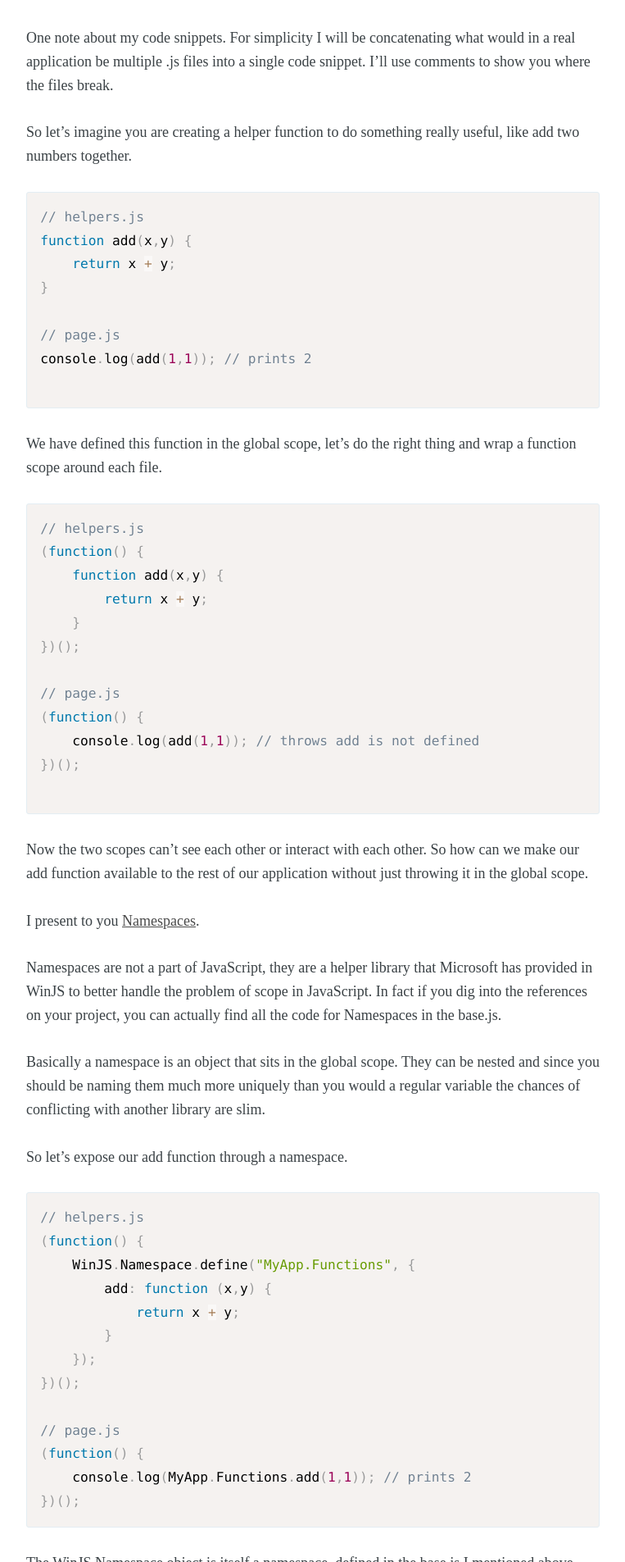
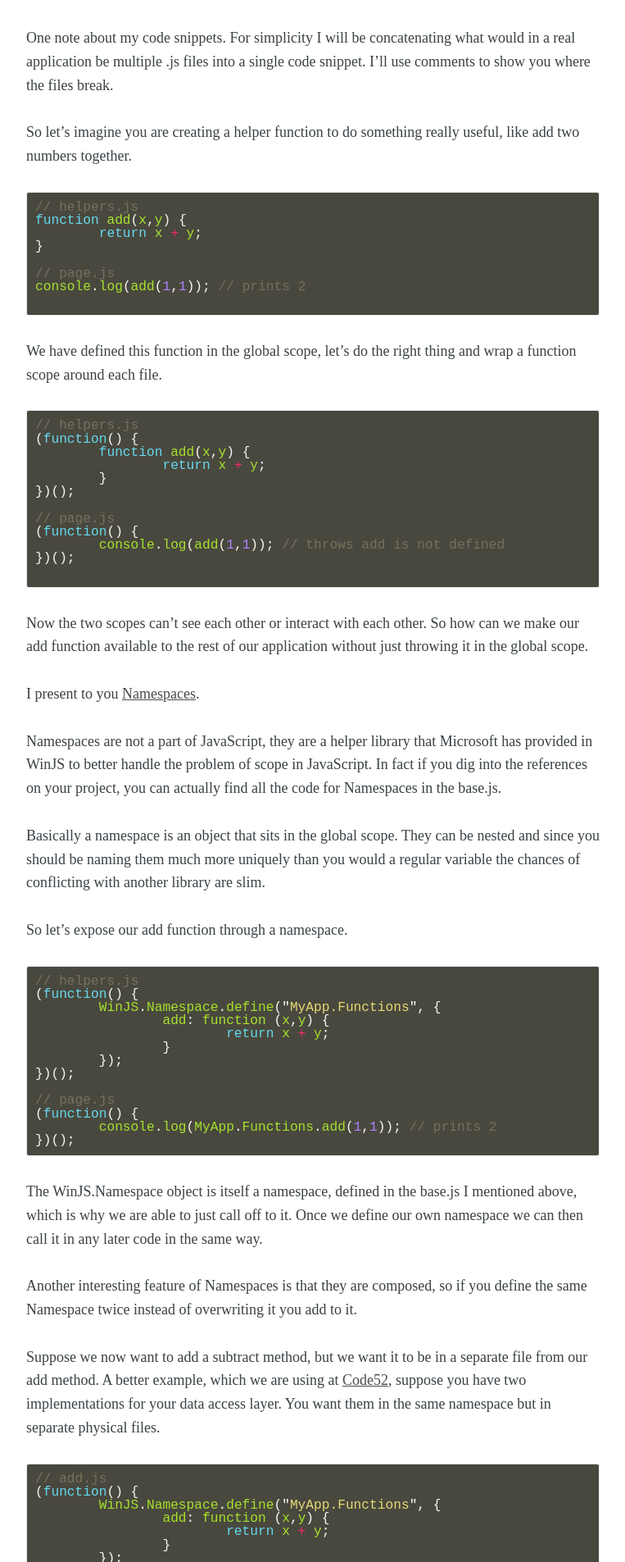
Before and after one commit to csainty/csainty.github.io, a Jekyll site: the page built from _posts/2012-03-08-winjs-namespaces.md, in a window 1280 px wide. Shown: the part 485-2390 px from the top of the page at 82% size, without its empty margins (258-1021 px from the left). Built offline with Jekyll 4.4.1, drawn with Linux system fonts in a browser that asks for light colours; some web fonts are replaced; Markdown is read by kramdown in place of the engine named in the settings; some of the changed text lies outside the part shown.

Commit message:
Remove prism and use pygments

```diff
--- a/_config.yml
+++ b/_config.yml
@@ -2,8 +2,8 @@
 author: Chris Sainty
 description: A technical blog about software development. Usual topics include C#, Node.js and anything web.
 markdown: redcarpet
-pygments: false
 paginate: 5
+highlighter: pygments
 url: http://blog.csainty.com
 tag_page_layout: tag_page
 tag_page_dir: tag
--- a/_layouts/default.html
+++ b/_layouts/default.html
@@ -7,12 +7,13 @@
     <meta name="HandheldFriendly" content="True" />
     <meta name="MobileOptimized" content="320" />
     <meta name="viewport" content="width=device-width, initial-scale=1.0" />
-    <link rel="stylesheet" href="/css/prism.css">
+
     <link rel="stylesheet" type="text/css" href="//fonts.googleapis.com/css?family=Droid+Serif:400,700,400italic|Open+Sans:700,400" />
+    <link rel="stylesheet" href="/css/normalize.css">
     <link rel="stylesheet" href="/css/main.css">
+    <link rel="stylesheet" href="/css/code.css">
     <link rel="shortcut icon" href="/images/favicon.png" />
     <script src="/js/site.js" defer></script>
-    <script src="/js/prism.js" defer></script>
 </head>
 <body>
   <header id="site-head" class="dark">
--- /dev/null
+++ b/css/code.css
@@ -0,0 +1,64 @@
+.highlight pre { background-color: #49483e; color: white; }
+.highlight .c { color: #75715e } /* Comment */
+.highlight .err { } /* Error */
+.highlight .k { color: #66d9ef } /* Keyword */
+.highlight .l { color: #ae81ff } /* Literal */
+.highlight .n { color: #f8f8f2 } /* Name */
+.highlight .o { color: #f92672 } /* Operator */
+.highlight .p { color: #f8f8f2 } /* Punctuation */
+.highlight .cm { color: #75715e } /* Comment.Multiline */
+.highlight .cp { color: #75715e } /* Comment.Preproc */
+.highlight .c1 { color: #75715e } /* Comment.Single */
+.highlight .cs { color: #75715e } /* Comment.Special */
+.highlight .ge { font-style: italic } /* Generic.Emph */
+.highlight .gs { font-weight: bold } /* Generic.Strong */
+.highlight .kc { color: #66d9ef } /* Keyword.Constant */
+.highlight .kd { color: #66d9ef } /* Keyword.Declaration */
+.highlight .kn { color: #f92672 } /* Keyword.Namespace */
+.highlight .kp { color: #66d9ef } /* Keyword.Pseudo */
+.highlight .kr { color: #66d9ef } /* Keyword.Reserved */
+.highlight .kt { color: #66d9ef } /* Keyword.Type */
+.highlight .ld { color: #e6db74 } /* Literal.Date */
+.highlight .m { color: #ae81ff } /* Literal.Number */
+.highlight .s { color: #e6db74 } /* Literal.String */
+.highlight .na { color: #a6e22e } /* Name.Attribute */
+.highlight .nb { color: #f8f8f2 } /* Name.Builtin */
+.highlight .nc { color: #a6e22e } /* Name.Class */
+.highlight .no { color: #66d9ef } /* Name.Constant */
+.highlight .nd { color: #a6e22e } /* Name.Decorator */
+.highlight .ni { color: #f8f8f2 } /* Name.Entity */
+.highlight .ne { color: #a6e22e } /* Name.Exception */
+.highlight .nf { color: #a6e22e } /* Name.Function */
+.highlight .nl { color: #f8f8f2 } /* Name.Label */
+.highlight .nn { color: #f8f8f2 } /* Name.Namespace */
+.highlight .nx { color: #a6e22e } /* Name.Other */
+.highlight .py { color: #f8f8f2 } /* Name.Property */
+.highlight .nt { color: #f92672 } /* Name.Tag */
+.highlight .nv { color: #f8f8f2 } /* Name.Variable */
+.highlight .ow { color: #f92672 } /* Operator.Word */
+.highlight .w { color: #f8f8f2 } /* Text.Whitespace */
+.highlight .mf { color: #ae81ff } /* Literal.Number.Float */
+.highlight .mh { color: #ae81ff } /* Literal.Number.Hex */
+.highlight .mi { color: #ae81ff } /* Literal.Number.Integer */
+.highlight .mo { color: #ae81ff } /* Literal.Number.Oct */
+.highlight .sb { color: #e6db74 } /* Literal.String.Backtick */
+.highlight .sc { color: #e6db74 } /* Literal.String.Char */
+.highlight .sd { color: #e6db74 } /* Literal.String.Doc */
+.highlight .s2 { color: #e6db74 } /* Literal.String.Double */
+.highlight .se { color: #ae81ff } /* Literal.String.Escape */
+.highlight .sh { color: #e6db74 } /* Literal.String.Heredoc */
+.highlight .si { color: #e6db74 } /* Literal.String.Interpol */
+.highlight .sx { color: #e6db74 } /* Literal.String.Other */
+.highlight .sr { color: #e6db74 } /* Literal.String.Regex */
+.highlight .s1 { color: #e6db74 } /* Literal.String.Single */
+.highlight .ss { color: #e6db74 } /* Literal.String.Symbol */
+.highlight .bp { color: #f8f8f2 } /* Name.Builtin.Pseudo */
+.highlight .vc { color: #f8f8f2 } /* Name.Variable.Class */
+.highlight .vg { color: #f8f8f2 } /* Name.Variable.Global */
+.highlight .vi { color: #f8f8f2 } /* Name.Variable.Instance */
+.highlight .il { color: #ae81ff } /* Literal.Number.Integer.Long */
+
+.highlight .gh { } /* Generic Heading & Diff Header */
+.highlight .gu { color: #75715e; } /* Generic.Subheading & Diff Unified/Comment? */
+.highlight .gd { color: #f92672; } /* Generic.Deleted & Diff Deleted */
+.highlight .gi { color: #a6e22e; } /* Generic.Inserted & Diff Inserted */
--- a/css/main.css
+++ b/css/main.css
@@ -21,9 +21,6 @@
 /* ==========================================================================
    0. Includes - Ground zero
    ========================================================================== */
-
-@import url(normalize.css);
-
 
 /* ==========================================================================
    1. Icons - Sets up the icon font and respective classes
@@ -272,6 +269,7 @@
     overflow: auto;
     background: #F7FAFB;
     border-radius: 3px;
+    line-height: 1em;
 }
 
 pre code, tt {
--- a/css/prism.css
+++ /dev/null
@@ -1,123 +0,0 @@
-/**
- * prism.js default theme for JavaScript, CSS and HTML
- * Based on dabblet (http://dabblet.com)
- * @author Lea Verou
- */
-
-code[class*="language-"],
-pre[class*="language-"] {
-	color: black;
-	text-shadow: 0 1px white;
-	font-family: Consolas, Monaco, 'Andale Mono', monospace;
-	direction: ltr;
-	text-align: left;
-	white-space: pre;
-	word-spacing: normal;
-
-	-moz-tab-size: 4;
-	-o-tab-size: 4;
-	tab-size: 4;
-
-	-webkit-hyphens: none;
-	-moz-hyphens: none;
-	-ms-hyphens: none;
-	hyphens: none;
-}
-
-pre[class*="language-"]::-moz-selection, pre[class*="language-"] ::-moz-selection,
-code[class*="language-"]::-moz-selection, code[class*="language-"] ::-moz-selection {
-	text-shadow: none;
-	background: #b3d4fc;
-}
-
-pre[class*="language-"]::selection, pre[class*="language-"] ::selection,
-code[class*="language-"]::selection, code[class*="language-"] ::selection {
-	text-shadow: none;
-	background: #b3d4fc;
-}
-
-@media print {
-	code[class*="language-"],
-	pre[class*="language-"] {
-		text-shadow: none;
-	}
-}
-
-/* Code blocks */
-pre[class*="language-"] {
-	padding: 1em;
-	margin: .5em 0;
-	overflow: auto;
-}
-
-:not(pre) > code[class*="language-"],
-pre[class*="language-"] {
-	background: #f5f2f0;
-}
-
-/* Inline code */
-:not(pre) > code[class*="language-"] {
-	padding: .1em;
-	border-radius: .3em;
-}
-
-.token.comment,
-.token.prolog,
-.token.doctype,
-.token.cdata {
-	color: slategray;
-}
-
-.token.punctuation {
-	color: #999;
-}
-
-.namespace {
-	opacity: .7;
-}
-
-.token.property,
-.token.tag,
-.token.boolean,
-.token.number,
-.token.constant,
-.token.symbol {
-	color: #905;
-}
-
-.token.selector,
-.token.attr-name,
-.token.string,
-.token.builtin {
-	color: #690;
-}
-
-.token.operator,
-.token.entity,
-.token.url,
-.language-css .token.string,
-.style .token.string,
-.token.variable {
-	color: #a67f59;
-	background: hsla(0,0%,100%,.5);
-}
-
-.token.atrule,
-.token.attr-value,
-.token.keyword {
-	color: #07a;
-}
-
-
-.token.regex,
-.token.important {
-	color: #e90;
-}
-
-.token.important {
-	font-weight: bold;
-}
-
-.token.entity {
-	cursor: help;
-}
```
